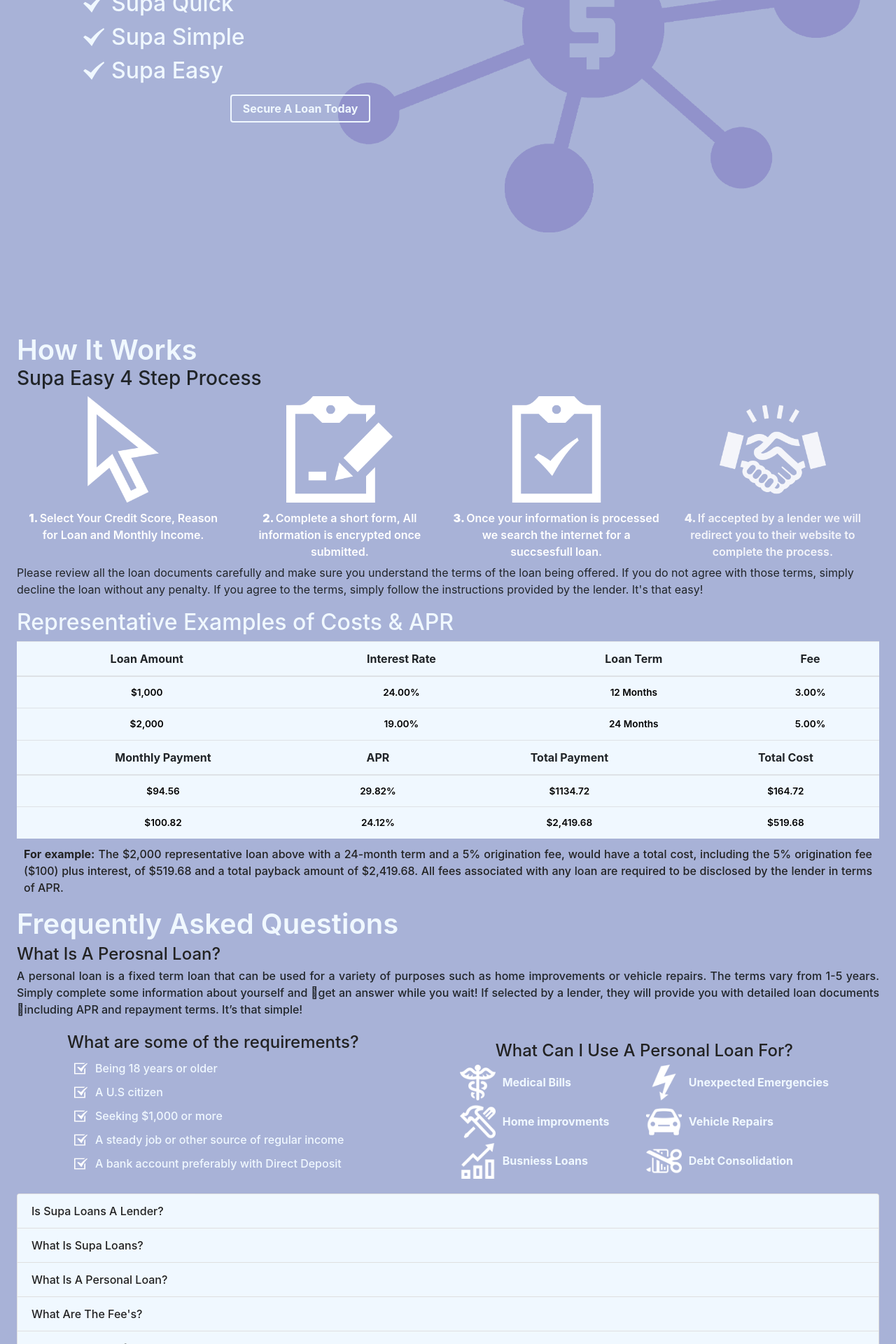
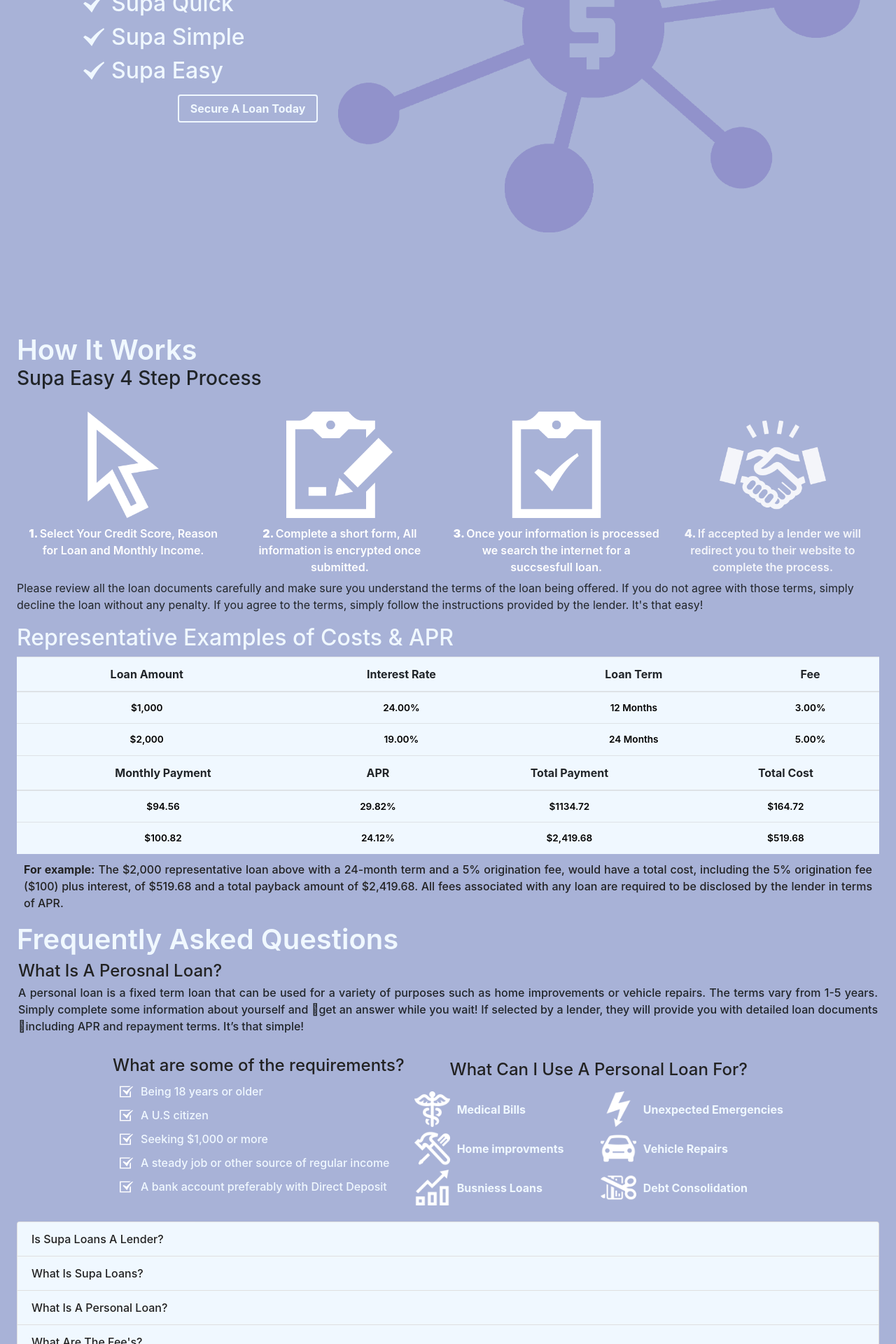
Before and after one commit to jlcdmp/supa-loans, a React (Create React App) app: page / in a window 1280 px wide. Shown: the part 400-2320 px from the top of the page at 70% size. Built offline with nearby package versions, Linux system fonts and the light colour scheme.

Commit message:
minor styling changes, removal of links on nav

```diff
--- a/src/App.js
+++ b/src/App.js
@@ -13,7 +13,7 @@
   return (
     <div className='hello'>
       <Navigation />
-      <Router primary={false} >
+      <Router >
         <Home path='/' />
         <How path='/how' />
         <Faq path='/faq' />
--- a/src/CSS/Faq.css
+++ b/src/CSS/Faq.css
@@ -27,6 +27,9 @@
 }
 
 
+.faq-container{
+  padding:2px
+}
 
 
 
@@ -77,35 +80,27 @@
   flex-direction: column;
   margin-bottom: 30px
 }
-
 #use h4{
   margin-bottom: 10px
   ;font-size: 1.3em
 }
-
-
 #reqs h4{
   font-size: 1.3em
 }
-
-
-
 }
-
-
 
 
 #use{
   display: flex;
   flex-direction: column;
-  margin:auto;
-          text-align: center;
-
+  text-align: center;
+  margin:5px;
+  position: relative;
 }
 
 #reqs{
-      margin:auto;
-              text-align: center;
+  margin:5px;;
+  text-align: center;
 
 }
 
--- a/src/CSS/How.css
+++ b/src/CSS/How.css
@@ -2,7 +2,8 @@
 display:grid;
 grid-gap: 5px;
 grid-template-columns: 1fr 1fr 1fr 1fr;
-grid-template-rows: 1fr;
+grid-template-rows: 1fr;;
+margin-top:30px;
 }
 
 
@@ -37,11 +38,6 @@
 margin:0;
 height:15em;
 }
-
-
-
-
-
 
 
 p.card-body-p{
--- a/src/CSS/Jumbo.css
+++ b/src/CSS/Jumbo.css
@@ -111,6 +111,6 @@
   border:aliceblue solid 2px ;
   color:aliceblue;
   font-weight: 650;
-  margin:10px 10px 10px 250px;
+  margin:10px 10px 10px 175px;
   width: 200px !important;
 }
--- a/src/Components/How.jsx
+++ b/src/Components/How.jsx
@@ -8,7 +8,7 @@
 
   render() {
     return (
-      <div className='how' ref={'how'}>
+      <div className='how' id='how'>
         <div className='how-content'>
           <h2 className='page-title' >How It Works</h2>
           <h3>Supa Easy 4 Step Process</h3>
--- a/src/Components/navigation.jsx
+++ b/src/Components/navigation.jsx
@@ -22,9 +22,9 @@
         <Nav className="navigation">
 
           <Link className='nav-link' to='/' >Home</Link>
-          <Link className='nav-link' to='/how' >How It Works</Link>
-          <Link className='nav-link' to='/Faq'>Questions</Link>
-          <Link className='nav-link' to='/Fees'>Fees</Link>
+          <Link className='nav-link' to=''>How It Works</Link>
+          <Link className='nav-link' to=''>Questions</Link>
+          <Link className='nav-link' to=''>Fees</Link>
 
 
 
@@ -45,6 +45,9 @@
 
 
   );
+
 }
 
+
+
 export default Navigation;
```
